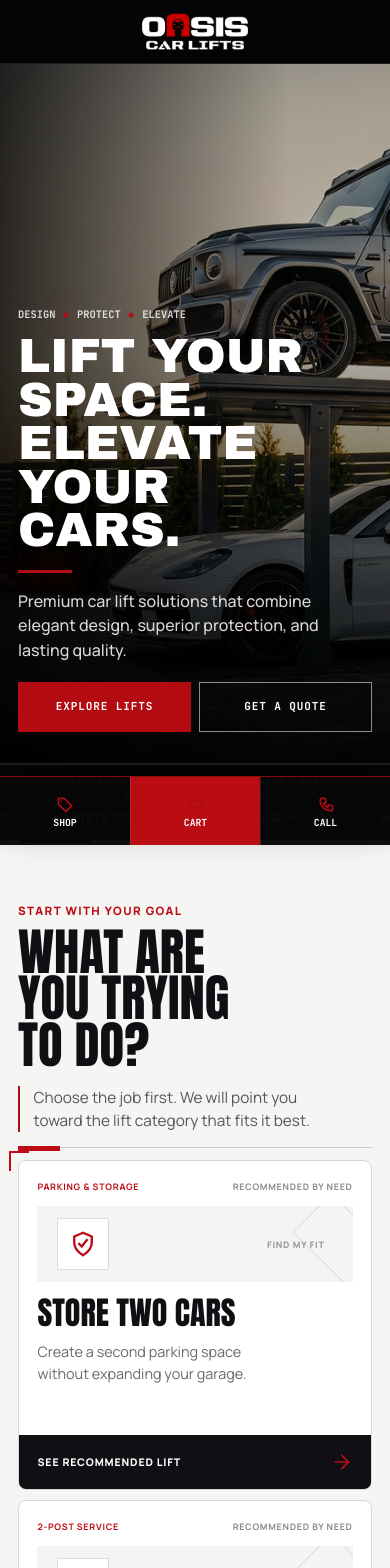
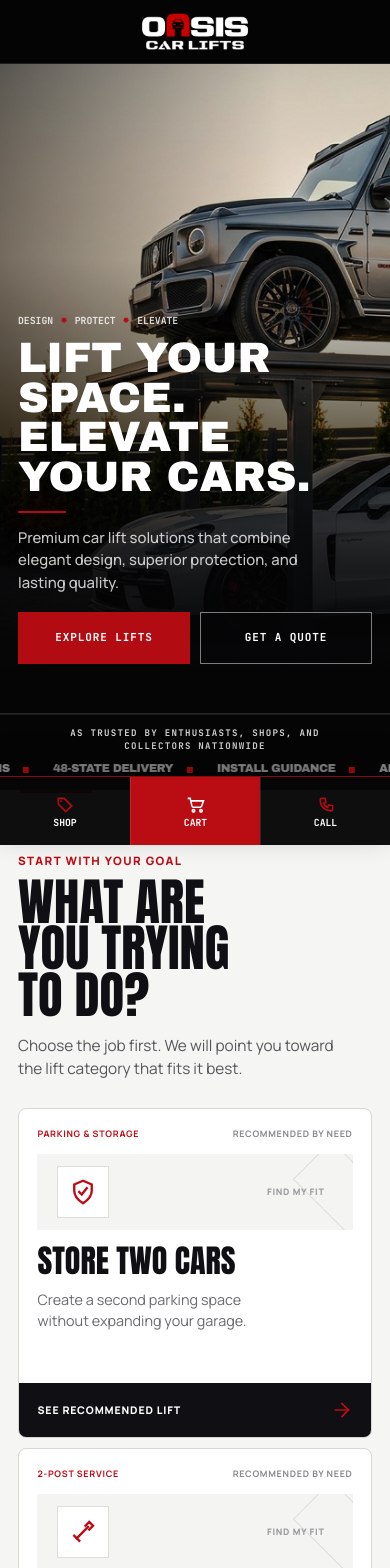
Before and after one commit to OasisCarLifts/shop, a React (Vite) app: page / in a window 390 px wide. Shown: the top 1568 px of the page. Built offline with nearby package versions, Linux system fonts and the light colour scheme; a web font is replaced by a local one.

Commit message:
Polish mobile hero and section layout

```diff
--- a/src/mobile.css
+++ b/src/mobile.css
@@ -60,12 +60,12 @@
 
   .hero {
     background:
-      linear-gradient(180deg, rgba(0, 0, 0, 0.06) 0%, rgba(0, 0, 0, 0.18) 42%, rgba(0, 0, 0, 0.92) 100%),
-      linear-gradient(90deg, rgba(0, 0, 0, 0.8) 0%, rgba(0, 0, 0, 0.18) 74%),
-      url("/assets/oasis-hero-background-v2.jpg") 61% center / cover no-repeat,
+      linear-gradient(180deg, rgba(0, 0, 0, 0.02) 0%, rgba(0, 0, 0, 0.05) 30%, rgba(0, 0, 0, 0.58) 57%, #050506 94%),
+      linear-gradient(90deg, rgba(0, 0, 0, 0.5) 0%, rgba(0, 0, 0, 0.04) 72%),
+      url("/assets/oasis-hero-background-v2.jpg") 63% center / auto 108% no-repeat,
       #050506;
     height: auto;
-    min-height: min(700px, calc(100svh - 64px));
+    min-height: min(650px, calc(100svh - 64px));
     padding: 0 var(--mobile-gutter);
   }
 
@@ -75,21 +75,23 @@
 
   .hero-shell {
     align-items: flex-end;
-    min-height: min(700px, calc(100svh - 64px));
+    min-height: min(650px, calc(100svh - 64px));
     width: 100%;
   }
 
   .hero-copy {
     max-width: 100%;
     overflow: visible;
-    padding: 10rem 0 2rem;
+    padding: 15rem 0 1.6rem;
+    transform: translateY(-24px);
     width: 100%;
   }
 
   .hero-kicker {
-    font-size: 0.65rem;
+    color: rgba(255, 255, 255, 0.82);
+    font-size: 0.61rem;
     gap: 0.55rem;
-    margin: 0 0 0.85rem;
+    margin: 0 0 0.75rem;
   }
 
   .hero-kicker b {
@@ -98,15 +100,15 @@
   }
 
   .hero h1 {
-    font-size: clamp(2.65rem, 12.3vw, 3.6rem);
-    line-height: 0.91;
-    max-width: 9.5ch;
+    font-size: clamp(2.35rem, 10.9vw, 3rem);
+    line-height: 0.93;
+    max-width: 100%;
     overflow-wrap: normal;
     text-wrap: balance;
   }
 
   .hero-title-typing {
-    min-height: 1.82em;
+    min-height: 2.79em;
   }
 
   .hero h1 .hero-type-line {
@@ -114,33 +116,40 @@
   }
 
   .hero-rule {
-    height: 3px;
-    margin-top: 1rem;
-    width: 54px;
+    height: 2px;
+    margin-top: 0.9rem;
+    width: 48px;
   }
 
   .hero p {
-    font-size: 1rem;
-    line-height: 1.52;
-    margin-top: 1rem;
-    max-width: 32ch;
+    color: rgba(255, 255, 255, 0.78);
+    font-size: 0.93rem;
+    line-height: 1.5;
+    margin-top: 0.85rem;
+    max-width: 34ch;
   }
 
   .hero-actions {
     display: grid;
-    gap: 8px;
+    gap: 10px;
     grid-template-columns: 1fr 1fr;
-    margin-top: 1.25rem;
+    margin-top: 1.15rem;
     width: 100%;
   }
 
   .hero .button {
     font-size: 0.69rem;
-    min-height: 50px;
+    min-height: 52px;
     min-width: 0;
     padding: 0 0.7rem;
     white-space: normal;
     width: 100%;
+  }
+
+  .hero .button-secondary {
+    background: rgba(7, 7, 8, 0.64);
+    border-color: rgba(255, 255, 255, 0.48);
+    backdrop-filter: blur(10px);
   }
 
   .hero-benefits,
@@ -212,6 +221,13 @@
     margin: 0 0 1.75rem;
   }
 
+  .job-finder-heading::before,
+  .job-finder-heading::after,
+  .job-card-grid::before,
+  .job-card-grid::after {
+    display: none;
+  }
+
   .job-finder-heading > span {
     display: block;
     margin-bottom: 0.65rem;
@@ -224,12 +240,12 @@
   }
 
   .job-finder-heading p {
-    border-left: 2px solid var(--red);
+    border-left: 0;
     font-size: 0.96rem;
     line-height: 1.5;
-    margin: 1.15rem 0 0;
+    margin: 1rem 0 0;
     max-width: 34ch;
-    padding-left: 0.85rem;
+    padding-left: 0;
   }
 
   .job-card-grid {
@@ -812,7 +828,15 @@
 
   .mobile-action-bar button {
     background: #b90c13;
+    color: #fff;
     cursor: pointer;
+  }
+
+  .mobile-action-bar button .icon,
+  .mobile-action-bar button .icon svg,
+  .mobile-action-bar button span {
+    color: #fff;
+    stroke: #fff;
   }
 
   .mobile-action-bar .icon {
@@ -835,15 +859,31 @@
   }
 
   .hero h1 {
-    font-size: 2.55rem;
+    font-size: 2.1rem;
   }
 
   .hero-actions {
-    grid-template-columns: 1fr;
+    gap: 7px;
+    grid-template-columns: 1fr 1fr;
+  }
+
+  .hero-copy {
+    padding-top: 10rem;
+  }
+
+  .hero p {
+    font-size: 0.86rem;
+    line-height: 1.42;
   }
 
   .footer-links {
     grid-template-columns: 1fr;
+  }
+}
+
+@media (max-width: 374px) and (max-height: 750px) {
+  .hero-copy {
+    transform: translateY(-64px);
   }
 }
 
```
